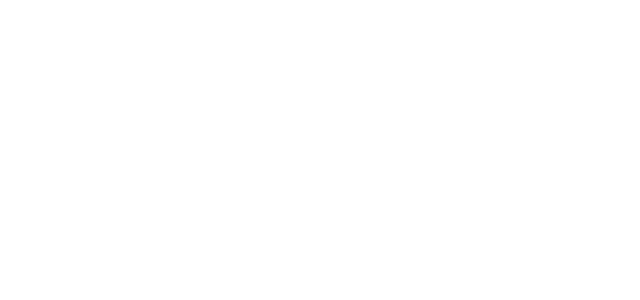
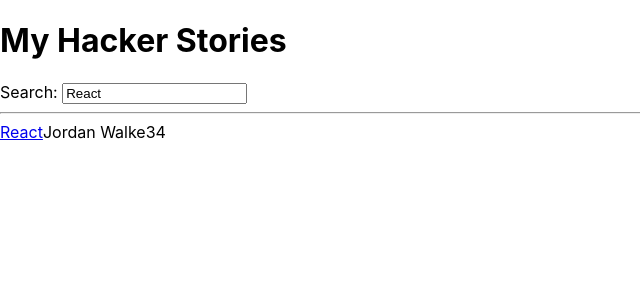
Before and after one commit to jamesscalise/react-practice-2, a React (Create React App) app: page / in a window 1280 px wide. Shown: the top 300 px of the page, without its empty margins (0-640 px from the left). Built offline with nearby package versions, Linux system fonts and the light colour scheme.

Commit message:
edit app

```diff
--- a/src/App.js
+++ b/src/App.js
@@ -1,12 +1,91 @@
 import logo from './logo.svg';
 import './App.css';
+import React from 'react';
 
-function App() {
+
+const useSemiPersistentState = (key, initialState) => {
+  const [value, setValue] = React.useState(
+    localStorage.getItem(key) || initialState
+  );
+
+  React.useEffect(() => {
+    localStorage.setItem(key, value);
+  }, [value, key]);
+
+  return [value, setValue];
+};
+
+const App = () => {
+  const stories = [
+    {
+      title: 'React',
+      url: 'https://reactjs.org/',
+      author: 'Jordan Walke',
+      num_comments: 3,
+      points: 4,
+      objectID: 0,
+    },
+    {
+      title: 'Redux',
+      url: 'https://redux.js.org/',
+      author: 'Dan Abramov, Andrew Clark',
+      num_comments: 2,
+      points: 5,
+      objectID: 1,
+    },
+  ];
+
+  const [searchTerm, setSearchTerm] = useSemiPersistentState(
+    'search',
+    'React'
+  );
+
+  const handleSearch = event => {
+    setSearchTerm(event.target.value);
+  };
+
+  const searchedStories = stories.filter(story =>
+    story.title.toLowerCase().includes(searchTerm.toLowerCase())
+  );
+
   return (
-    <div className="App">
+    <div>
+      <h1>My Hacker Stories</h1>
 
+      <Search search={searchTerm} onSearch={handleSearch} />
+
+      <hr />
+
+      <List list={searchedStories} />
     </div>
   );
-}
+};
+
+const Search = ({ search, onSearch }) => (
+  <div>
+    <label htmlFor="search">Search: </label>
+    <input
+      id="search"
+      type="text"
+      value={search}
+      onChange={onSearch}
+    />
+  </div>
+);
+
+const List = ({ list }) =>
+  list.map(item => <Item key={item.objectID} item={item} />);
+
+const Item = ({ item }) => (
+  <div>
+    <span>
+      <a href={item.url}>{item.title}</a>
+    </span>
+    <span>{item.author}</span>
+    <span>{item.num_comments}</span>
+    <span>{item.points}</span>
+  </div>
+);
+
 
 export default App;
```
Also changed, not shown: 1 other file (tests, documents, lock files or other folders).
